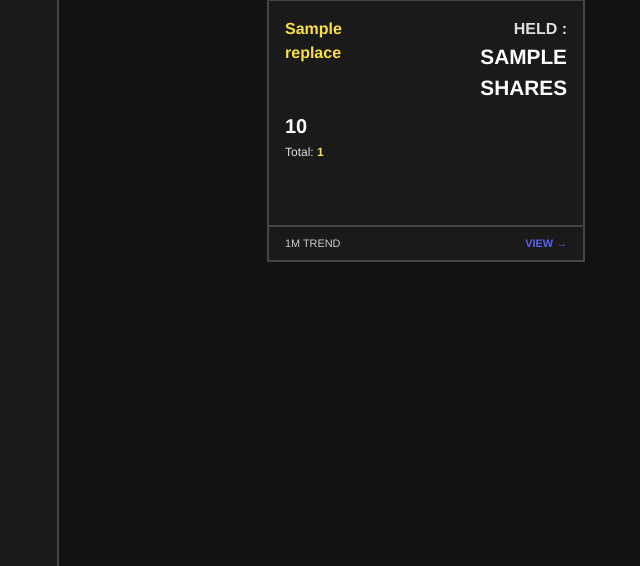
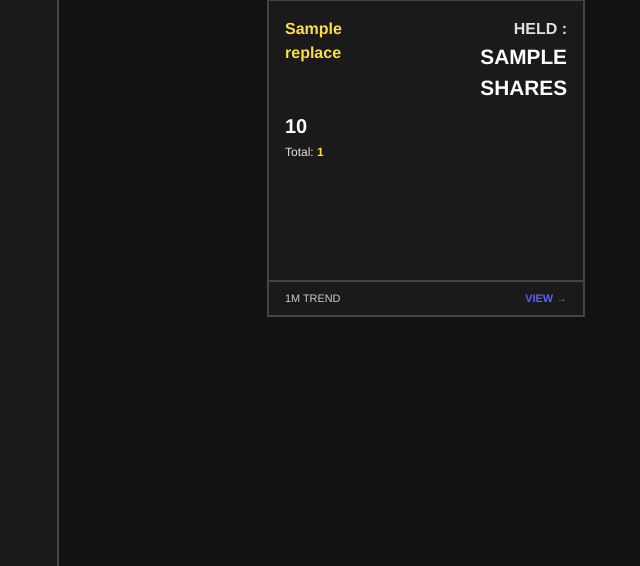
Before and after one commit to TDS2K5/tradelab, a Flask app: template templates/index.html in a window 1280 px wide. Shown: the part 234-800 px from the top of the page, without its empty margins (25-665 px from the left). Run offline with Flask 3, Linux system fonts and the light colour scheme; the template is opened without the code that fills it: most values are stand-ins (such as "Sample title", 1, 10 or a date in 2020); some libraries are stand-ins or nearby versions.

Commit message:
square cards portfolio

```diff
--- a/static/styles.css
+++ b/static/styles.css
@@ -1105,6 +1105,9 @@ small,
     padding: 0;
     overflow: hidden;
     transition: border-color 0.15s ease;
+    aspect-ratio: 1 / 1;
+    display: flex;
+    flex-direction: column;
 }
 
 .tl-stock-card:hover {
@@ -1178,6 +1181,7 @@ small,
     justify-content: space-between;
     align-items: center;
     padding: 0.5rem 1rem;
+    margin-top: auto;
     border-top: 2px solid var(--tl-border);
     font-family: var(--tl-font-mono);
     font-size: 0.68rem;
```
Also changed, not shown: finance.db.
